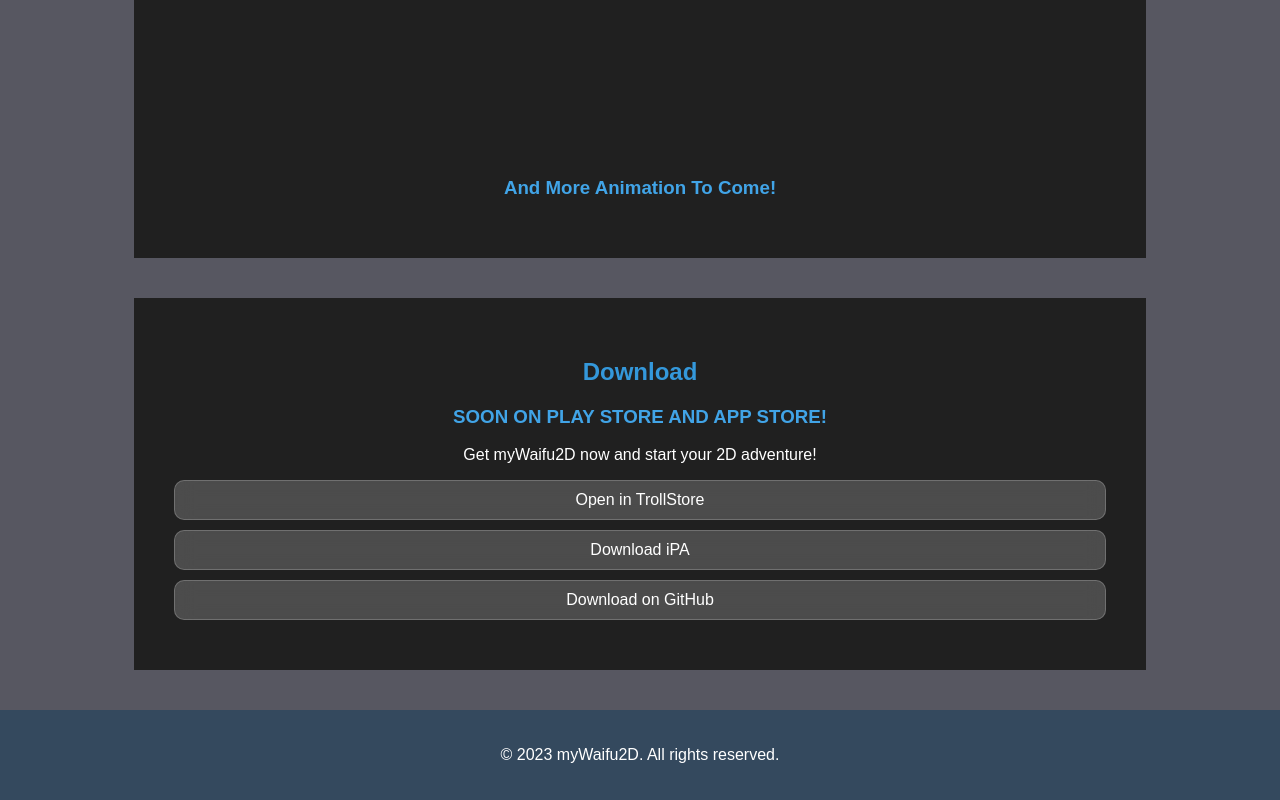
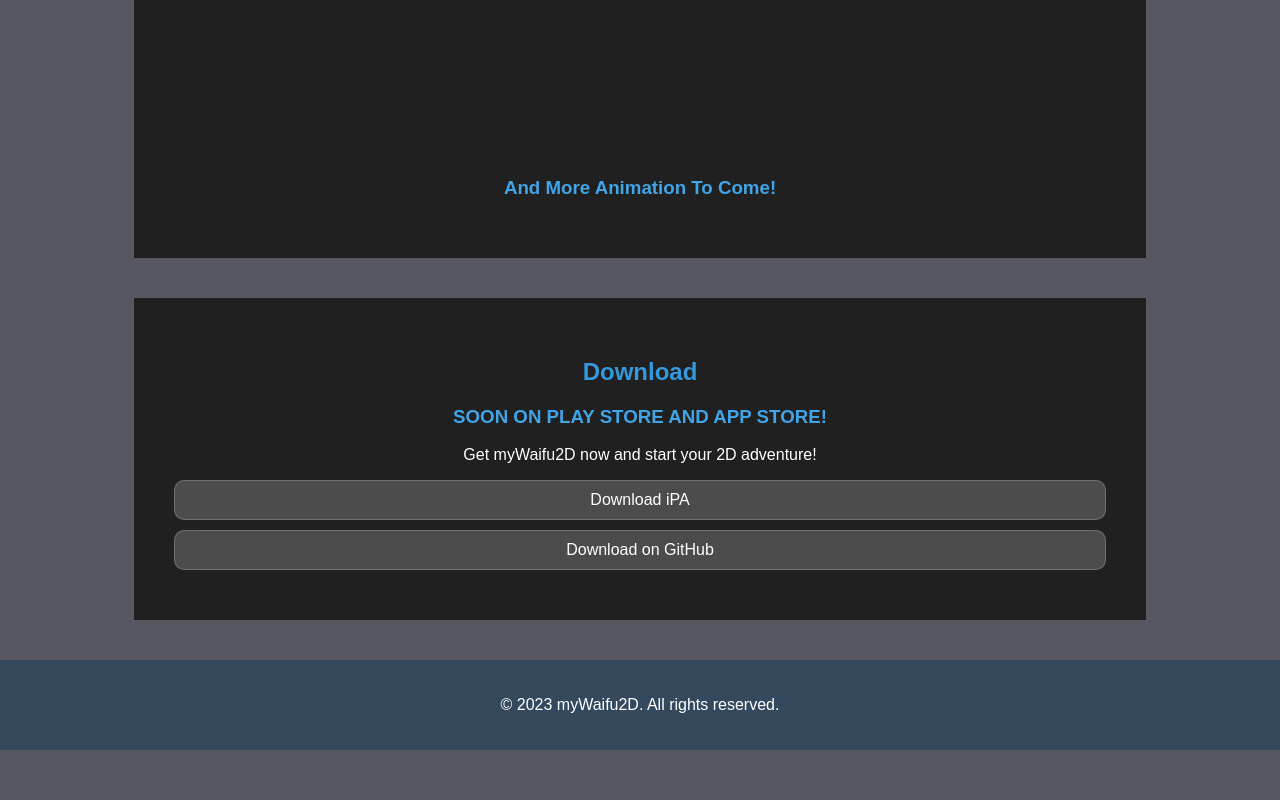
Before and after one commit to cranci1/myWaifu2D, a plain HTML site: page index.html in a window 1280 px wide. Shown: the part 2335-3135 px from the top of the page. After the commit the page ends 3085 px from the top, so only its background shows below. Drawn offline with Linux system fonts and the light colour scheme; grey boxes are pictures that could not be loaded.

Commit message:
Update index.html

```diff
--- a/index.html
+++ b/index.html
@@ -95,9 +95,6 @@
         <p>Get myWaifu2D now and start your 2D adventure!</p>
 
 
-        <a href="apple-magnifier://install?url=https://github.com/cranci1/waifu2D/raw/main/ipa/waifu2D.ipa" class="glass-button">
-            Open in TrollStore
-        </a>
         <a href="https://github.com/cranci1/waifu2D/raw/main/ipa/waifu2D.ipa" class="glass-button">
             Download iPA
         </a>
```
